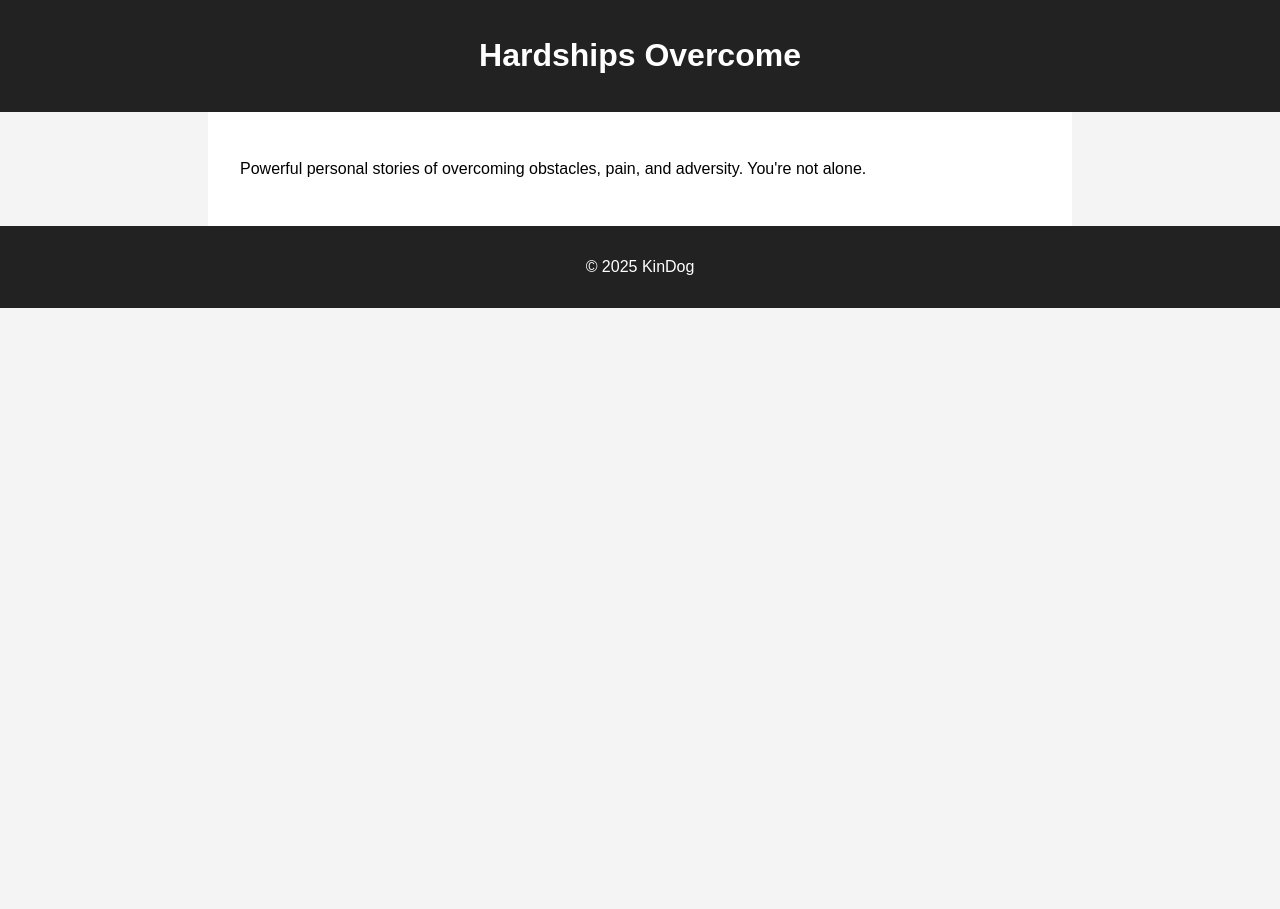
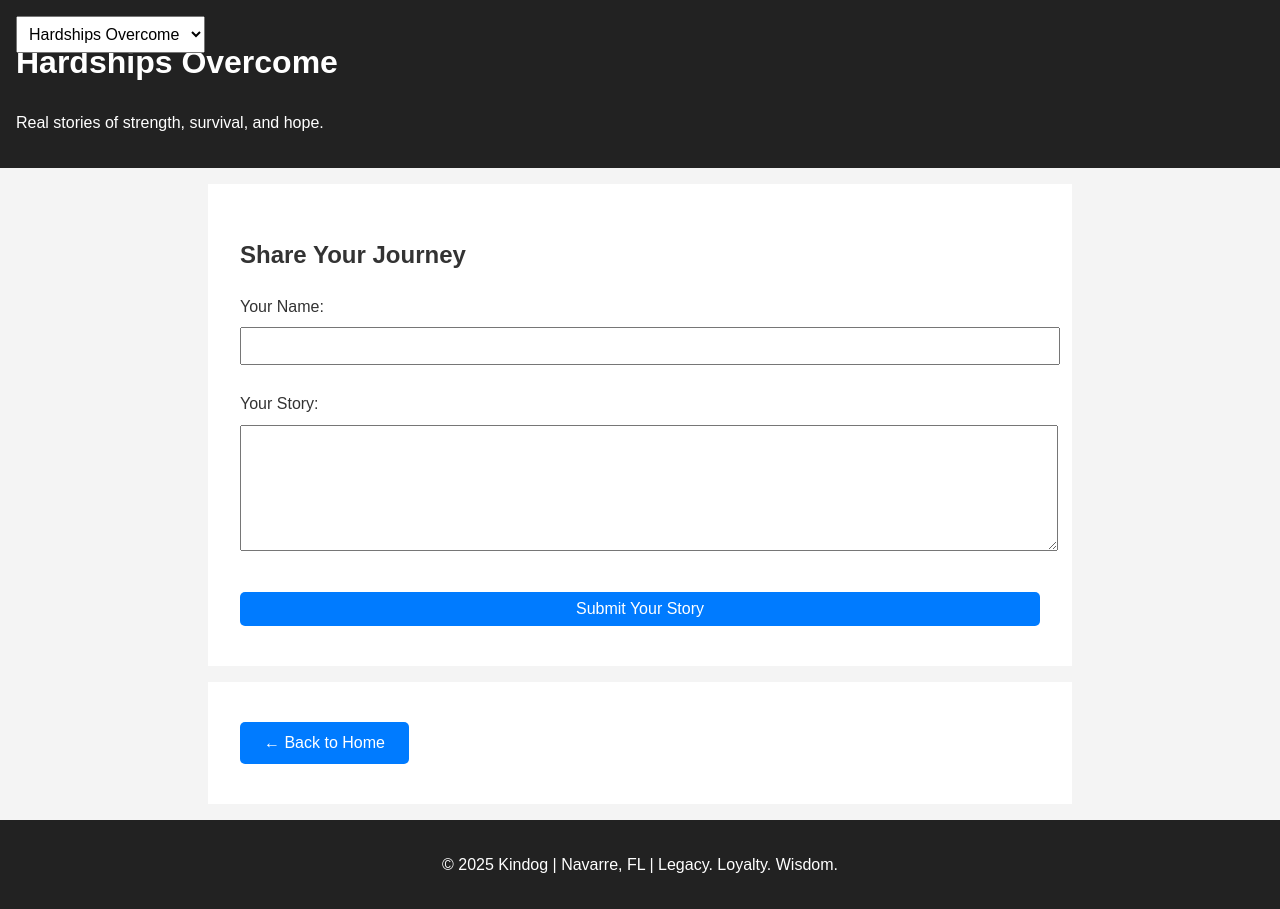
Before and after one commit to mpthompson410/kindog, a plain HTML site: page hardships-overcome.html in a window 1280 px wide. Before the commit the page ends 800 px from the top, so only its background shows below. Drawn offline with Linux system fonts and the light colour scheme.

Commit message:
Update hardships-overcome.html

```diff
--- a/hardships-overcome.html
+++ b/hardships-overcome.html
@@ -3,18 +3,100 @@
 <head>
   <meta charset="UTF-8" />
   <meta name="viewport" content="width=device-width, initial-scale=1.0"/>
-  <title>Hardships Overcome - KinDog</title>
+  <title>Hardships Overcome – KinDog</title>
   <style>
-    body { font-family: Arial, sans-serif; background: #f4f4f4; margin: 0; }
-    header, footer { background: #222; color: #fff; text-align: center; padding: 1rem; }
-    section { padding: 2rem; background: white; max-width: 800px; margin: auto; }
+    body {
+      font-family: Arial, sans-serif;
+      background-color: #f4f4f4;
+      color: #333;
+      margin: 0;
+      padding: 0;
+      line-height: 1.6;
+    }
+
+    header {
+      background: #222;
+      color: white;
+      padding: 1rem;
+      position: relative;
+    }
+
+    nav {
+      position: absolute;
+      top: 1rem;
+      left: 1rem;
+    }
+
+    select {
+      padding: 0.5rem;
+      font-size: 1rem;
+    }
+
+    section {
+      background: white;
+      padding: 2rem;
+      margin: 1rem auto;
+      max-width: 800px;
+    }
+
+    button,
+    input[type="submit"] {
+      background-color: #007BFF;
+      color: white;
+      padding: 0.75rem 1.5rem;
+      margin: 0.5rem 0;
+      border: none;
+      border-radius: 5px;
+      cursor: pointer;
+      font-size: 1rem;
+    }
+
+    .centered-form input,
+    .centered-form textarea {
+      width: 100%;
+      padding: 0.5rem;
+      margin-top: 0.5rem;
+      font-size: 1rem;
+    }
+
+    footer {
+      background: #222;
+      color: white;
+      text-align: center;
+      padding: 1rem;
+    }
   </style>
 </head>
 <body>
-  <header><h1>Hardships Overcome</h1></header>
+  <header>
+    <nav>
+      <select onchange="if(this.value) window.location.href=this.value;">
+        <option value="">Menu</option>
+        <option value="index.html">Home</option>
+        <option value="photo-stories.html">Photo Stories</option>
+        <option value="hardships.html" selected>Hardships Overcome</option>
+        <option value="reach-out.html">Reach Out</option>
+      </select>
+    </nav>
+    <h1>Hardships Overcome</h1>
+    <p>Real stories of strength, survival, and hope.</p>
+  </header>
+
   <section>
-    <p>Powerful personal stories of overcoming obstacles, pain, and adversity. You're not alone.</p>
+    <h2>Share Your Journey</h2>
+    <form class="centered-form" method="POST" action="https://formspree.io/f/YOUR_FORM_ID">
+      <label>Your Name:<br><input type="text" name="name" required></label><br><br>
+      <label>Your Story:<br><textarea name="story" rows="6" required></textarea></label><br><br>
+      <input type="submit" value="Submit Your Story">
+    </form>
   </section>
-  <footer><p>&copy; 2025 KinDog</p></footer>
+
+  <section>
+    <button onclick="window.location.href='index.html'">← Back to Home</button>
+  </section>
+
+  <footer>
+    <p>&copy; 2025 Kindog | Navarre, FL | Legacy. Loyalty. Wisdom.</p>
+  </footer>
 </body>
 </html>
```
